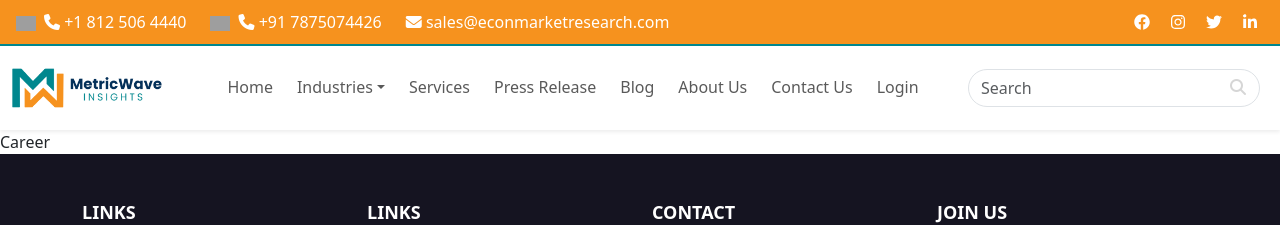
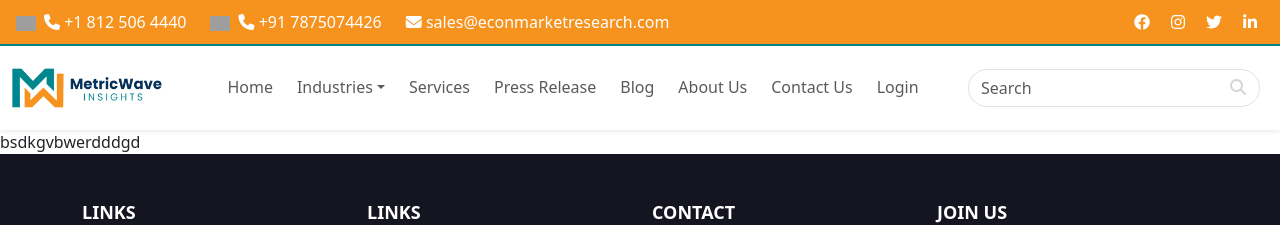
Before and after one commit to av1112-verma/Ecom-Market, a React (Create React App) app: page /career in a window 1280 px wide. Shown: the top 225 px of the page. Built offline with nearby package versions, Linux system fonts and the light colour scheme; grey boxes are pictures that could not be loaded; the HTML template or start-up script is replaced by a standard one.

Commit message:
wehfvwjvbj

```diff
--- a/src/Pages/Career.jsx
+++ b/src/Pages/Career.jsx
@@ -2,7 +2,7 @@ import React from 'react'
 
 const Career = () => {
   return (
-    <div>Career</div>
+    <div>bsdkgvbwerdddgd</div>
   )
 }
 
```
